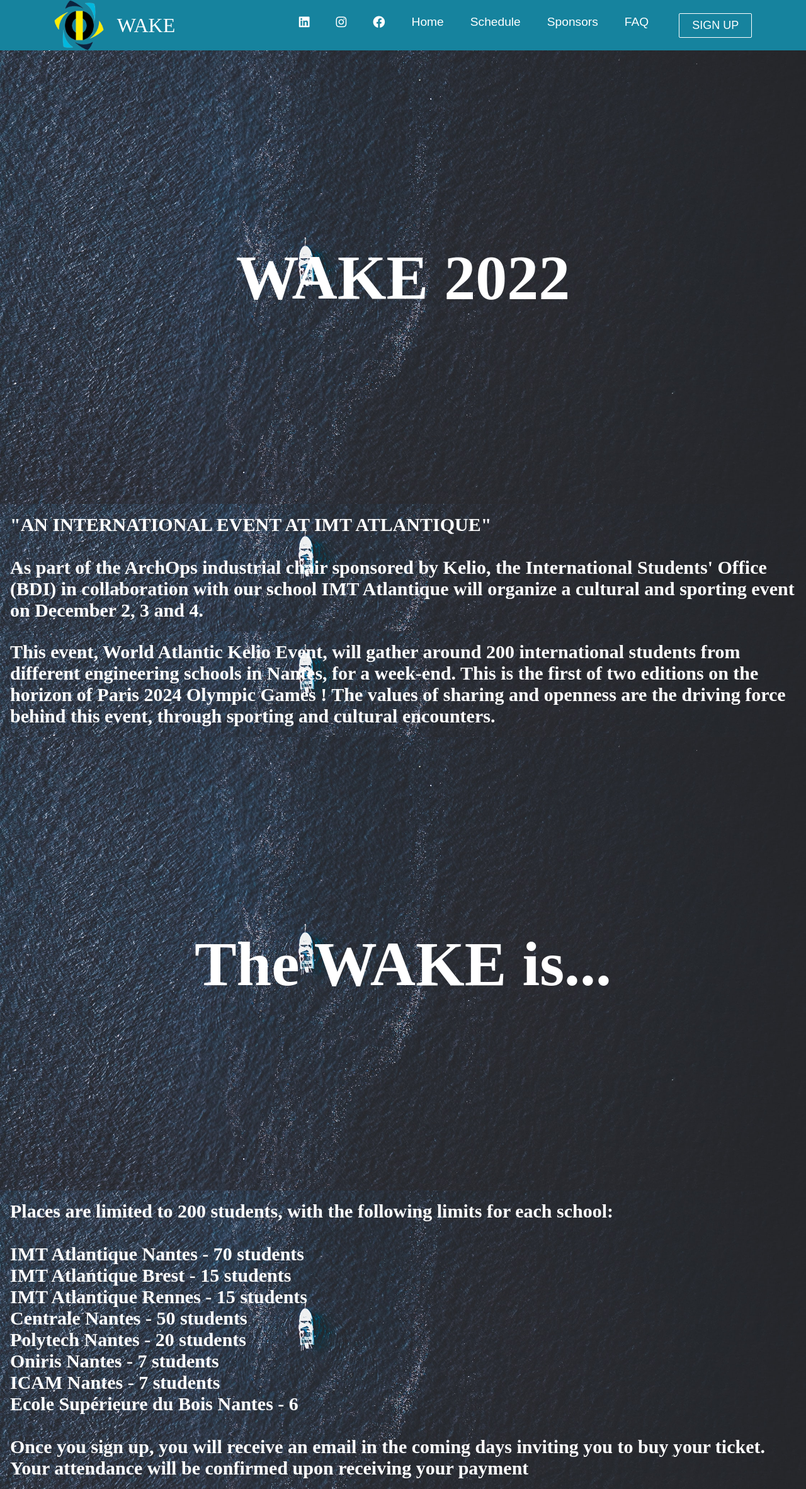
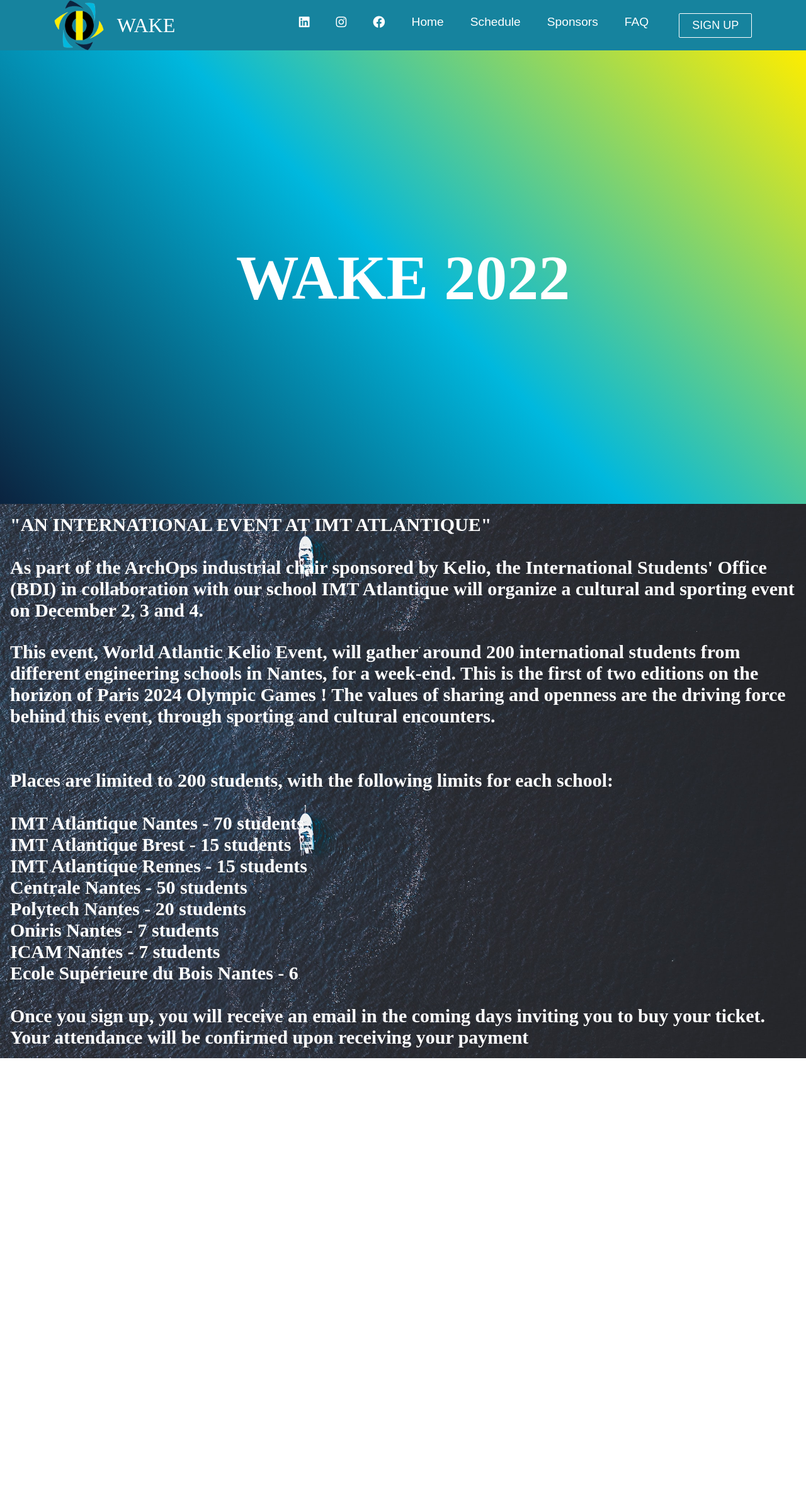
Before and after one commit to ivantnn/wake_react, a React (Create React App) app: page / in a window 1280 px wide. Shown: the whole page at 63% size. After the commit the page ends 1680 px from the top, so only its background shows below. Built offline with nearby package versions, Linux system fonts and the light colour scheme; a web font is replaced by a local one.

Commit message:
Added FAQ

```diff
--- a/src/App.css
+++ b/src/App.css
@@ -26,7 +26,7 @@
 
 .home {
   font-family: "GFS Neohellenic";
-  background-image: url('../public/images/img-3.jpg');
+  background: linear-gradient(45deg, rgb(11, 35, 63), rgb(0, 184,222) ,rgb(254, 237, 0) );
   background-position: center;
   background-size: cover;
   background-repeat: repeat;
--- a/src/components/pages/Home.js
+++ b/src/components/pages/Home.js
@@ -17,11 +17,9 @@
 
 
     <h2 className='home2'>
-    This event, World Atlantic Kelio Event, will gather around 200 international students from different engineering schools in Nantes, for a week-end. This is the first of two editions on the horizon of Paris 2024 Olympic Games ! The values ​​of sharing and openness are the driving force behind this event, through sporting and cultural encounters.</h2>
+    This event, World Atlantic Kelio Event, will gather around 200 international students from different engineering schools in Nantes, for a week-end. This is the first of two editions on the horizon of Paris 2024 Olympic Games ! The values ​​of sharing and openness are the driving force behind this event, through sporting and cultural encounters.<br/><br/><br/>
 
-    <h1 className='home'> The WAKE is...   </h1>
 
-    <h2 className='home2'>
     Places are limited to 200 students, with the following limits for each school:<br/>
 
 
```
